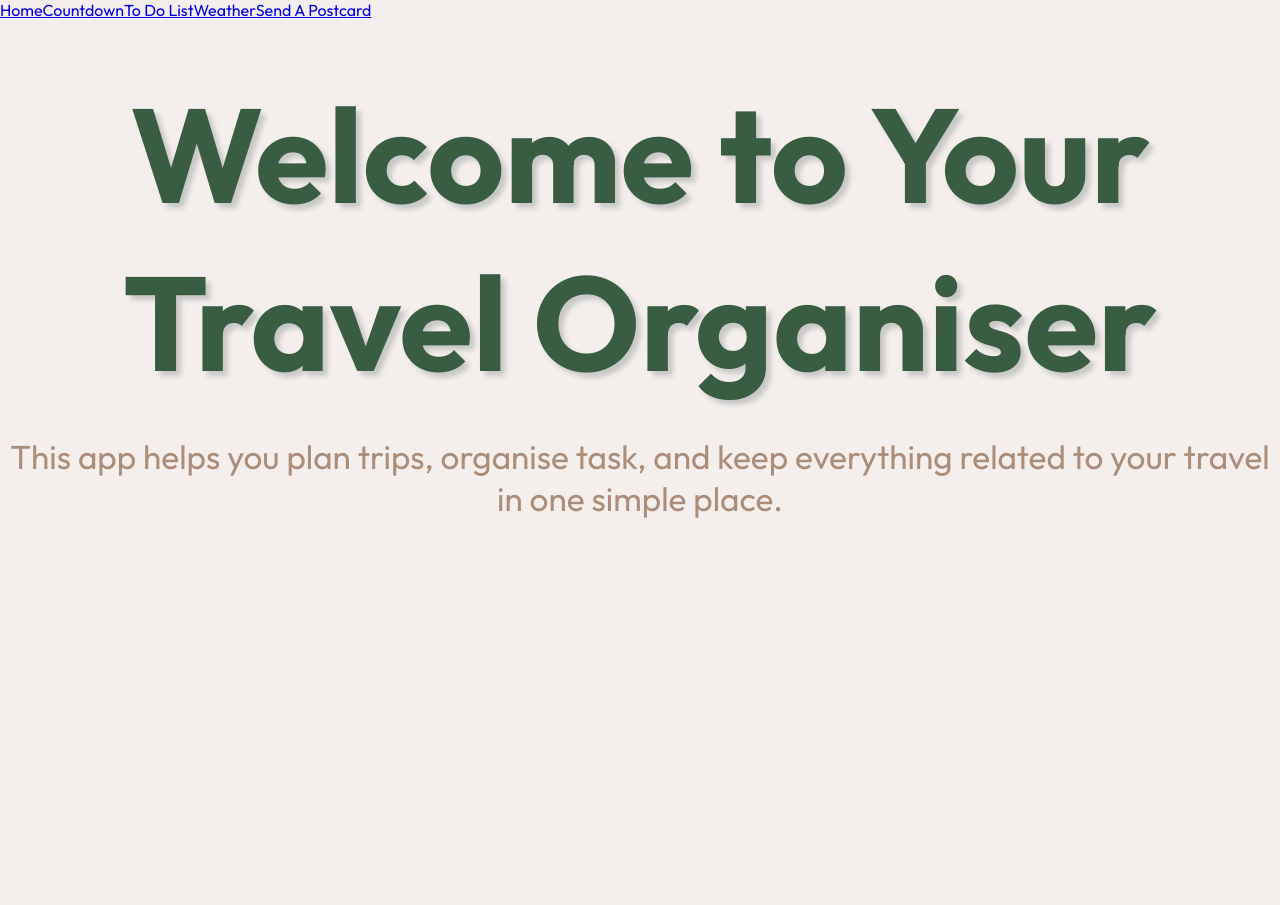
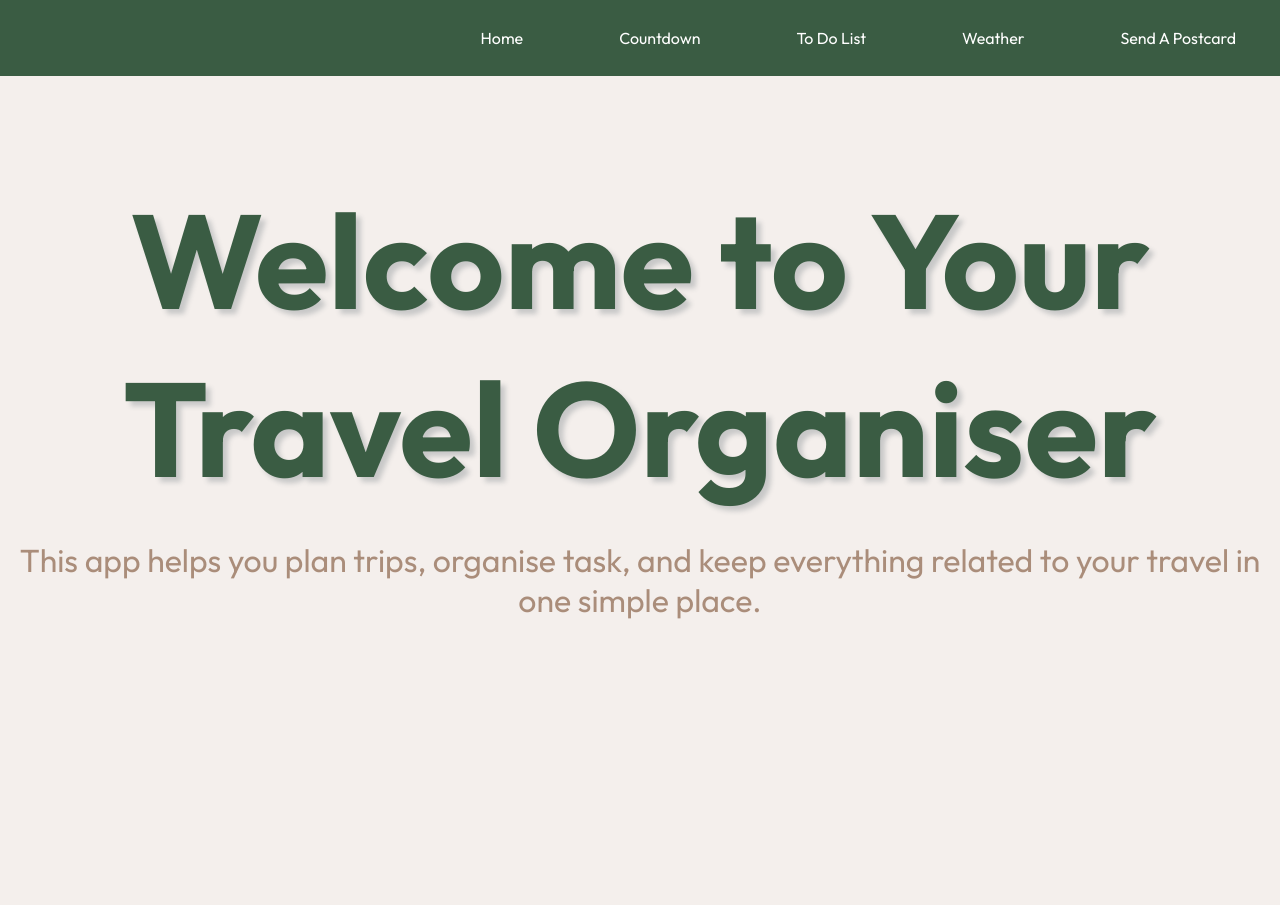
Before and after one commit to On-KeiShe/travel-app, a React (Vite) app: page / in a window 1280 px wide. Shown: the top 905 px of the page. Built offline with nearby package versions, Linux system fonts and the light colour scheme.

Commit message:
Added styling to the header

```diff
--- a/src/App.css
+++ b/src/App.css
@@ -25,23 +25,48 @@ body {
 
 .heading {
   text-align: center;
-  margin-top: 50px;
+  margin-top: 100px;
   font-size: 100pt;
   text-shadow: 5px 5px 5px rgb(200, 200, 200);
 }
 
 .intro-paragraph {
   text-align: center;
-  font-size: 25pt;
-  margin-top: 30px;
+  font-size: 24pt;
+  margin-top: 28px;
   color: #aa8d7a;
 }
 
 .intro-start {
   text-align: center;
-  font-size: 25pt;
-  margin-top: 400px;
+  font-size: 24pt;
+  margin-top: 320px;
   color: #aa8d7a;
   background-color: white;
   border-radius: 20px;
 }
+.header {
+  padding: 12px 20px;
+  background-color: #3a5c43;
+}
+
+.nav {
+  display: flex;
+  justify-content: flex-end;
+  gap: 48px;
+}
+
+.nav a {
+  text-decoration: none;
+  color: white;
+  font-size: 12pt;
+  padding: 16px 24px;
+  border-radius: 20px;
+
+}
+
+.nav a:hover {
+  background-color: white;
+  color: #aa8d7a;;
+  text-decoration: underline;
+}
--- a/src/components/Header.jsx
+++ b/src/components/Header.jsx
@@ -2,15 +2,15 @@ import { Link } from "react-router-dom";
 
 function Header() {
   return (
-    <>
-      <header>
+    <header className="header">
+      <nav className="nav">
         <Link to="/">Home</Link>
         <Link to="/countdown">Countdown</Link>
         <Link to="/to-do-list">To Do List</Link>
         <Link to="/weather">Weather</Link>
         <Link to="/virtual-postcard">Send A Postcard</Link>
-      </header>
-    </>
+      </nav>
+    </header>
   );
 }
 
```
